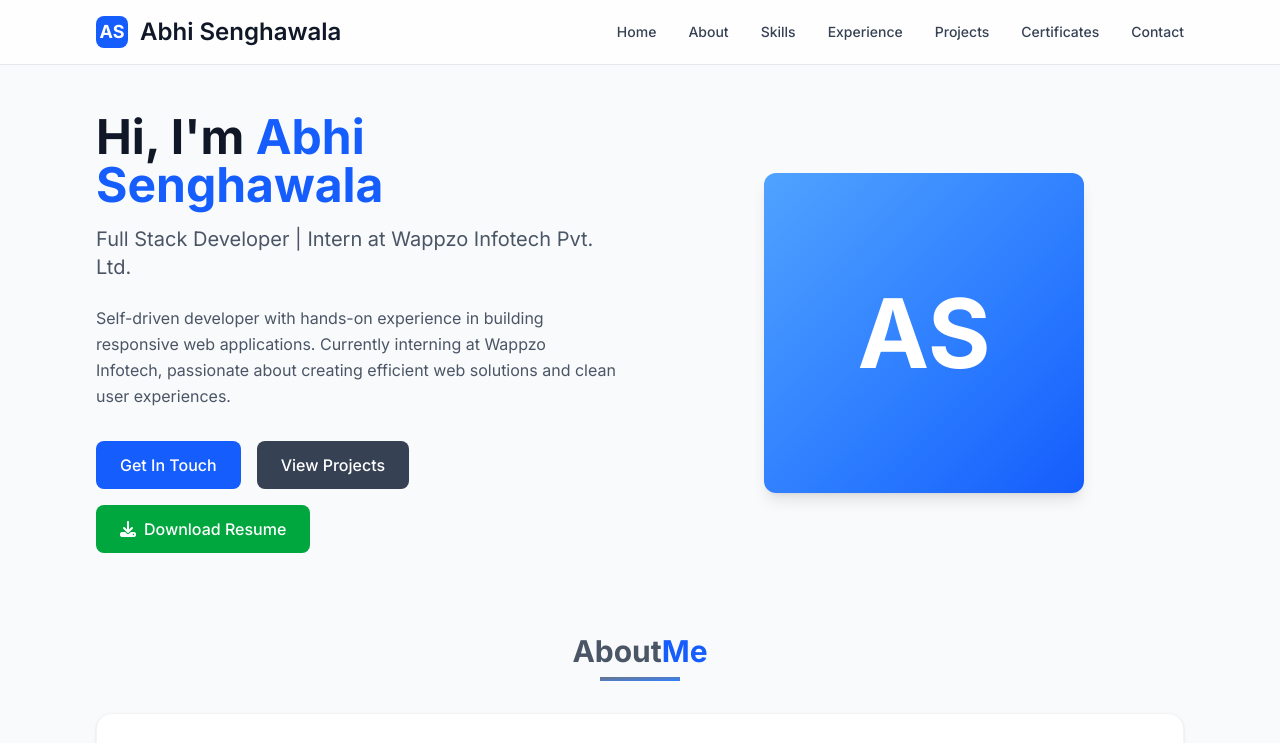
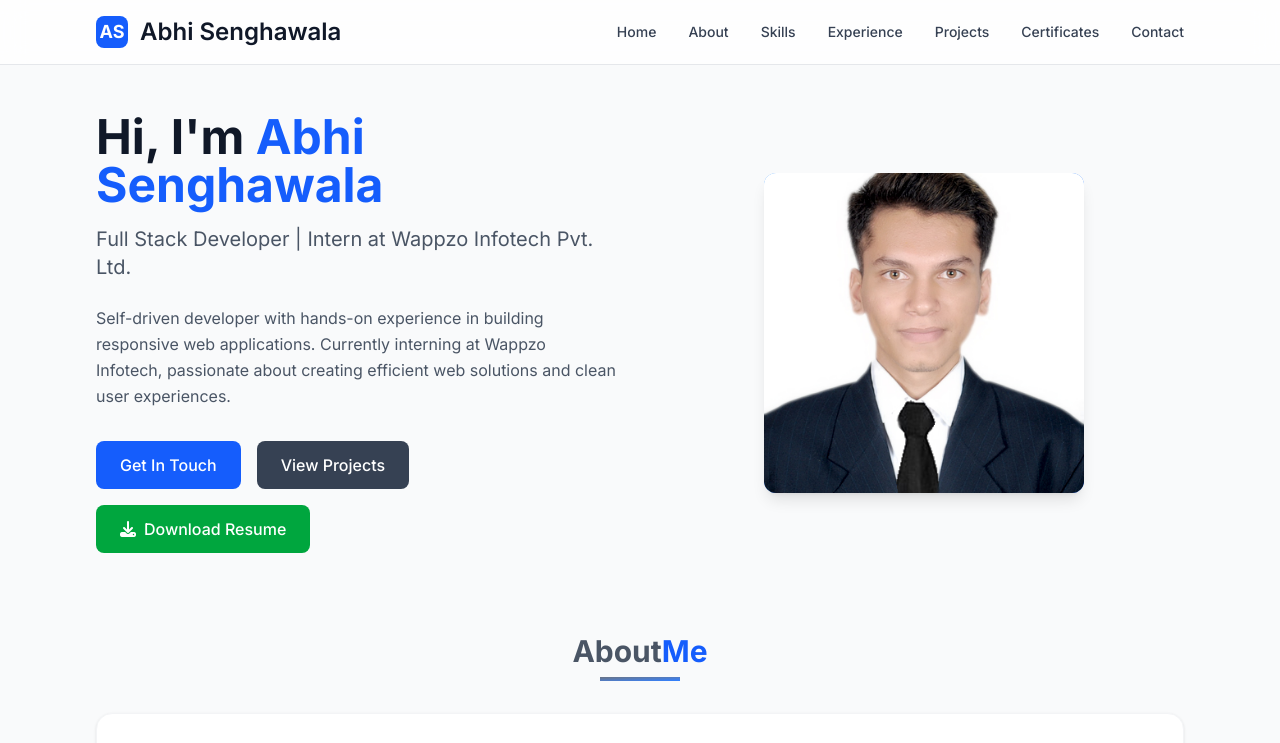
Before and after one commit to Abhi-Senghawala/my-portfolio, a React app: page index.html in a window 1280 px wide. Shown: the top 743 px of the page. Built offline with nearby package versions, Linux system fonts and the light colour scheme.

Commit message:
Some Change Add

```diff
--- a/index.html
+++ b/index.html
@@ -215,13 +215,13 @@
               class="w-80 h-80 bg-gradient-to-br from-blue-400 to-blue-600 rounded-xl flex items-center justify-center shadow-lg"
             >
               <!-- If you have an image, uncomment below -->
-              <!-- <img
+              <img
                 src="/src/assets/image/1.jpg"
                 alt="Abhi Senghawala"
                 class="w-full h-full object-cover rounded-xl"
-              /> -->
+              />
               <!-- Placeholder with initials -->
-              <span class="text-white text-8xl font-bold">AS</span>
+              <!-- <span class="text-white text-8xl font-bold">AS</span> -->
             </div>
           </div>
         </div>
```
